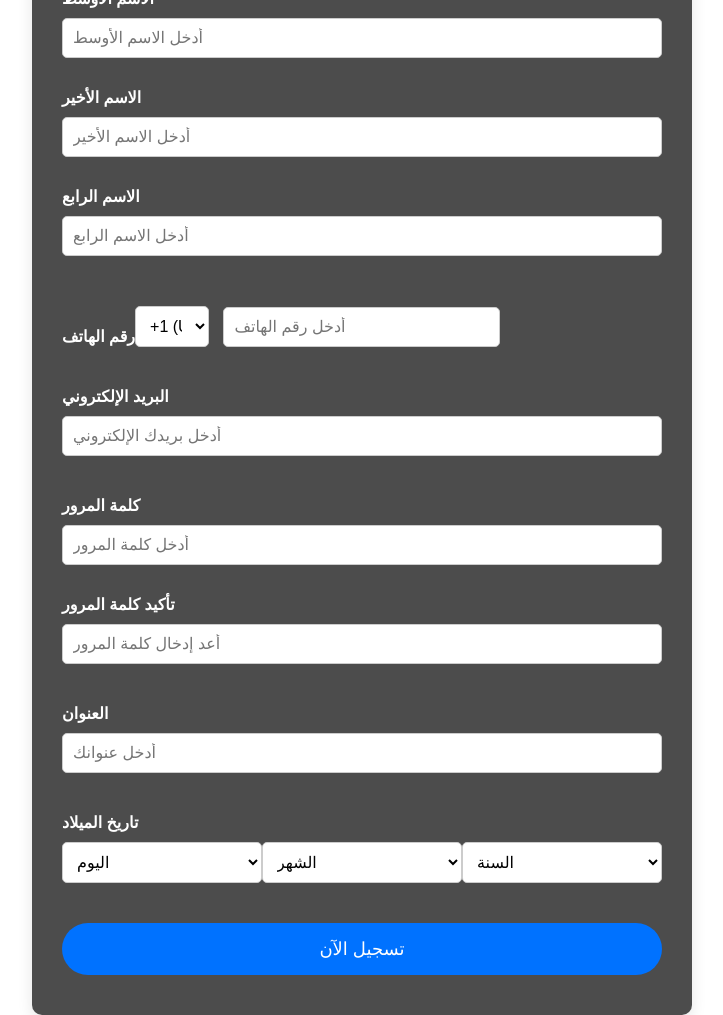
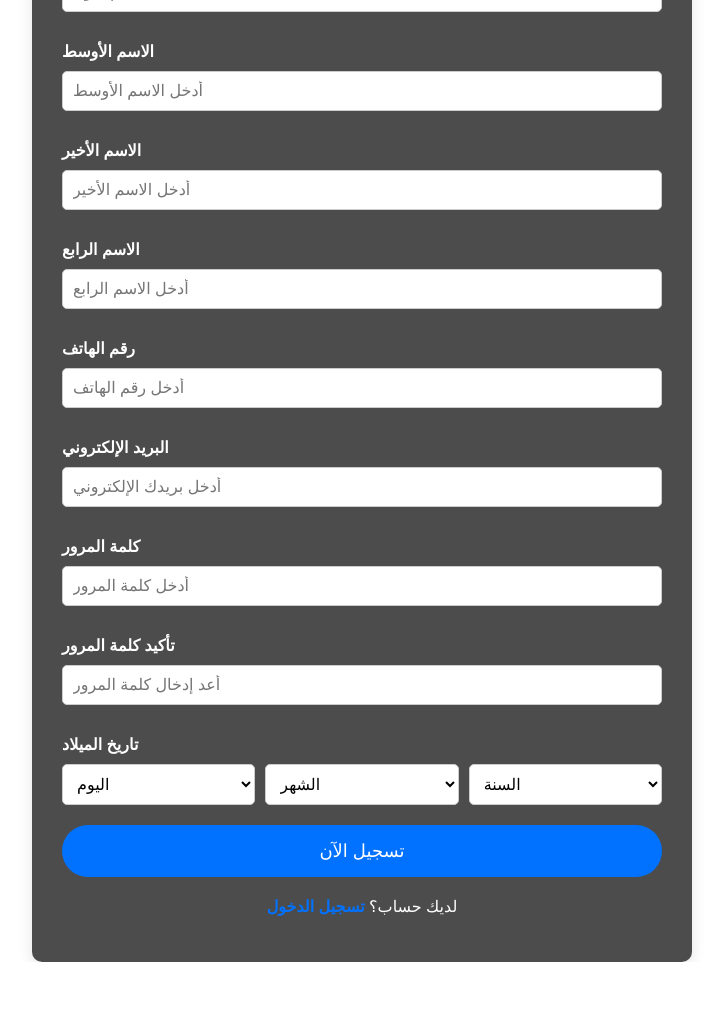
Before and after one commit to Msa499/ELSAFA-, a plain HTML site: page second.html in a window 1280 px wide. Shown: the whole page, without its empty margins (278-1001 px from the left). After the commit the page ends 962 px from the top, so only its background shows below. Drawn offline with Linux system fonts and the light colour scheme.

Commit message:
Update second.html

```diff
--- a/second.html
+++ b/second.html
@@ -50,14 +50,6 @@
             background-color: #fff;
         }
 
-        .error {
-            color: #ff0000;
-            font-size: 14px;
-            text-align: center;
-            margin-bottom: 10px;
-            font-family: 'Times New Roman', serif;
-        }
-
         .btn-submit {
             background-color: #0072ff;
             color: #fff;
@@ -74,34 +66,29 @@
             background-color: #005bb5;
         }
 
-        .country-code {
-            width: 20%;
-            padding: 10px;
-            border: 1px solid #ccc;
-            border-radius: 5px;
-            margin-right: 10px;
-        }
-
-        .phone-number {
-            width: 75%;
-        }
-
-        .form-section {
-            margin-bottom: 20px;
-        }
-
-        .select-container {
-            display: flex;
-            align-items: center;
-        }
-
-        .select-container select {
-            flex-grow: 1;
-        }
-
         .link-container {
             text-align: center;
             margin-top: 20px;
+        }
+
+        .link-container a {
+            color: #0072ff;
+            font-weight: bold;
+            text-decoration: none;
+            font-size: 16px;
+        }
+
+        .link-container a:hover {
+            color: #005bb5;
+            text-decoration: underline;
+        }
+
+        .error {
+            color: #ff0000;
+            font-size: 14px;
+            text-align: center;
+            margin-bottom: 10px;
+            font-family: 'Times New Roman', serif;
         }
     </style>
 </head>
@@ -126,17 +113,9 @@
             </div>
 
             <!-- Phone Number Field -->
-            <div class="form-section select-container">
+            <div class="form-section">
                 <label for="phoneNumber">رقم الهاتف</label>
-                <div>
-                    <select class="country-code" id="countryCode">
-                        <option value="+1">+1 (USA)</option>
-                        <option value="+20">+20 (Egypt)</option>
-                        <option value="+44">+44 (UK)</option>
-                        <option value="+91">+91 (India)</option>
-                    </select>
-                    <input type="text" class="phone-number" id="phoneNumber" name="phoneNumber" placeholder="أدخل رقم الهاتف" required>
-                </div>
+                <input type="text" id="phoneNumber" name="phoneNumber" placeholder="أدخل رقم الهاتف" required>
             </div>
 
             <!-- Email Field -->
@@ -154,52 +133,43 @@
                 <input type="password" id="confirmPassword" name="confirmPassword" placeholder="أعد إدخال كلمة المرور" required>
             </div>
 
-            <!-- Address Field -->
-            <div class="form-section">
-                <label for="address">العنوان</label>
-                <input type="text" id="address" name="address" placeholder="أدخل عنوانك" required>
-            </div>
-
             <!-- Date of Birth -->
             <div class="form-section">
                 <label for="dob">تاريخ الميلاد</label>
-                <div class="select-container">
-                    <select id="dobDay" name="dobDay" required>
-                        <option value="">اليوم</option>
-                        <!-- Add days 1 to 31 -->
+                <div style="display: flex; gap: 10px;">
+                    <select id="day" name="day" required>
+                        <option value="" disabled selected>اليوم</option>
+                        <!-- Add days dynamically -->
                         <script>
                             for (let i = 1; i <= 31; i++) {
-                                let option = document.createElement('option');
-                                option.value = i;
-                                option.textContent = i;
-                                document.getElementById('dobDay').appendChild(option);
+                                document.write(`<option value="${i}">${i}</option>`);
                             }
                         </script>
                     </select>
-                    <select id="dobMonth" name="dobMonth" required>
-                        <option value="">الشهر</option>
-                        <option value="January">يناير</option>
-                        <option value="February">فبراير</option>
-                        <option value="March">مارس</option>
-                        <option value="April">أبريل</option>
-                        <option value="May">مايو</option>
-                        <option value="June">يونيو</option>
-                        <option value="July">يوليو</option>
-                        <option value="August">أغسطس</option>
-                        <option value="September">سبتمبر</option>
-                        <option value="October">أكتوبر</option>
-                        <option value="November">نوفمبر</option>
-                        <option value="December">ديسمبر</option>
+
+                    <select id="month" name="month" required>
+                        <option value="" disabled selected>الشهر</option>
+                        <option value="يناير">يناير</option>
+                        <option value="فبراير">فبراير</option>
+                        <option value="مارس">مارس</option>
+                        <option value="أبريل">أبريل</option>
+                        <option value="مايو">مايو</option>
+                        <option value="يونيو">يونيو</option>
+                        <option value="يوليو">يوليو</option>
+                        <option value="أغسطس">أغسطس</option>
+                        <option value="سبتمبر">سبتمبر</option>
+                        <option value="أكتوبر">أكتوبر</option>
+                        <option value="نوفمبر">نوفمبر</option>
+                        <option value="ديسمبر">ديسمبر</option>
                     </select>
-                    <select id="dobYear" name="dobYear" required>
-                        <option value="">السنة</option>
+
+                    <select id="year" name="year" required>
+                        <option value="" disabled selected>السنة</option>
                         <!-- Add years dynamically -->
                         <script>
-                            for (let i = 1950; i <= new Date().getFullYear(); i++) {
-                                let option = document.createElement('option');
-                                option.value = i;
-                                option.textContent = i;
-                                document.getElementById('dobYear').appendChild(option);
+                            const currentYear = new Date().getFullYear();
+                            for (let i = 1900; i <= currentYear; i++) {
+                                document.write(`<option value="${i}">${i}</option>`);
                             }
                         </script>
                     </select>
@@ -210,10 +180,12 @@
             <button type="submit" class="btn-submit">تسجيل الآن</button>
             <div class="error" id="errorMessage"></div>
         </form>
+        <div class="link-container">
+            <p>لديك حساب؟ <a href="third.html">تسجيل الدخول</a></p>
+        </div>
     </div>
 
     <script>
-        // حفظ البيانات في localStorage
         document.getElementById('registrationForm').addEventListener('submit', function(event) {
             event.preventDefault();
 
@@ -225,37 +197,28 @@
             let email = document.getElementById('email').value;
             let password = document.getElementById('password').value;
             let confirmPassword = document.getElementById('confirmPassword').value;
-            let address = document.getElementById('address').value;
-            let dobDay = document.getElementById('dobDay').value;
-            let dobMonth = document.getElementById('dobMonth').value;
-            let dobYear = document.getElementById('dobYear').value;
-
-            if (!firstName || !middleName || !lastName || !fourthName || !phoneNumber || !email || !password || !confirmPassword || !address || !dobDay || !dobMonth || !dobYear) {
-                document.getElementById('errorMessage').textContent = "يرجى ملء جميع الحقول!";
-                return;
-            }
+            let day = document.getElementById('day').value;
+            let month = document.getElementById('month').value;
+            let year = document.getElementById('year').value;
 
             if (password !== confirmPassword) {
                 document.getElementById('errorMessage').textContent = "كلمة المرور غير متطابقة!";
                 return;
             }
 
-            // تخزين البيانات في localStorage
             let userData = {
-                firstName: firstName,
-                middleName: middleName,
-                lastName: lastName,
-                fourthName: fourthName,
-                phoneNumber: phoneNumber,
-                email: email,
-                password: password,
-                address: address,
-                dob: `${dobDay} ${dobMonth} ${dobYear}`
+                firstName,
+                middleName,
+                lastName,
+                fourthName,
+                phoneNumber,
+                email,
+                password,
+                dateOfBirth: `${day}-${month}-${year}`
             };
 
             localStorage.setItem('userData', JSON.stringify(userData));
-
-            document.getElementById('errorMessage').textContent = ""; // مسح رسالة الخطأ
+            window.location.href = 'fourth.html';
         });
     </script>
 </body>
```
